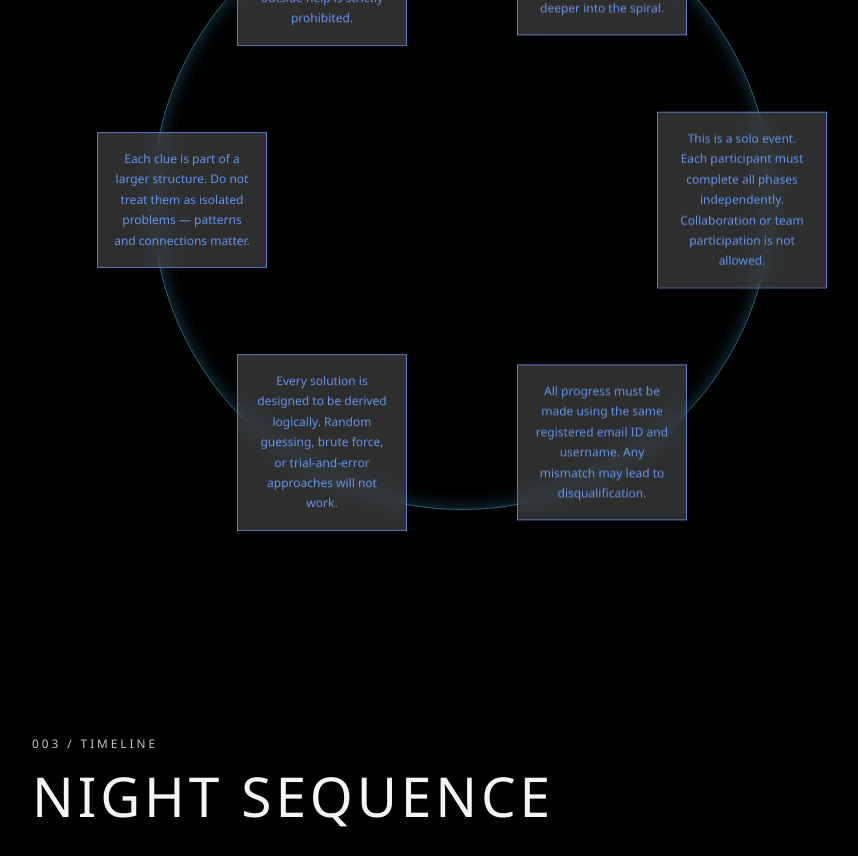
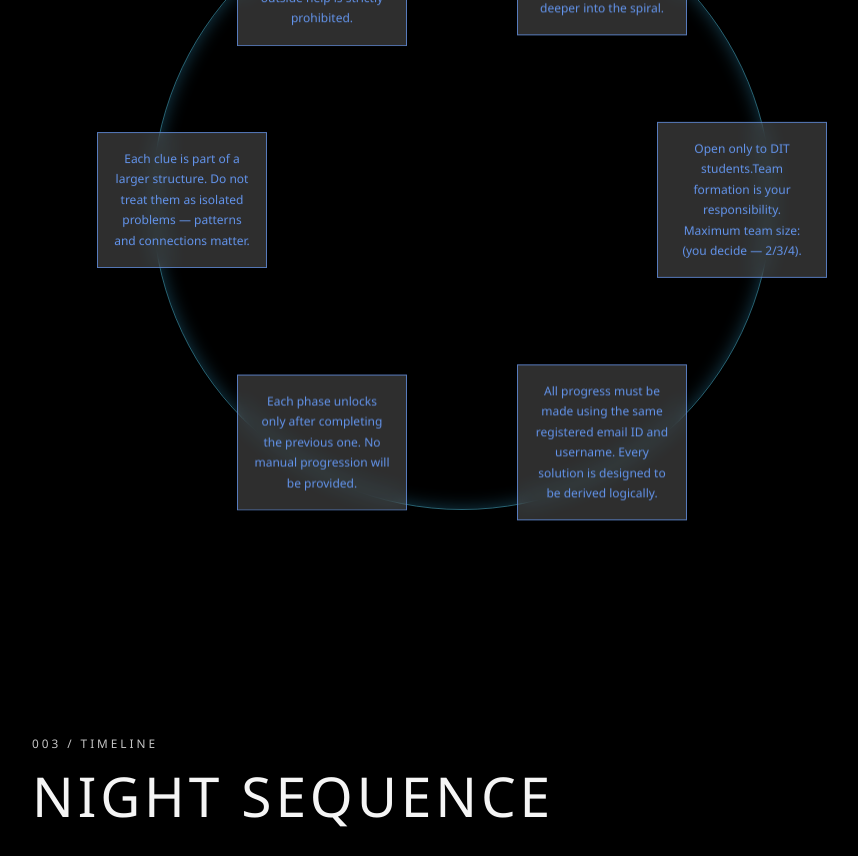
Before and after one commit to suyog3005/dsaii-dit, a Next.js app: page /thespiral in a window 1280 px wide. Shown: the part 1960-2816 px from the top of the page, without its empty margins (178-1036 px from the left). Built offline with nearby package versions, Linux system fonts and the light colour scheme; no server answers.

Commit message:
rule update1

```diff
--- a/components/thespiral/sections/RulesSection.tsx
+++ b/components/thespiral/sections/RulesSection.tsx
@@ -4,9 +4,9 @@ import { useEffect, useState } from "react";
 import type { CSSProperties } from "react";
 
 const rules = [
-  "This is a solo event. Each participant must complete all phases independently. Collaboration or team participation is not allowed.",
-  "All progress must be made using the same registered email ID and username. Any mismatch may lead to disqualification.",
-  "Every solution is designed to be derived logically. Random guessing, brute force, or trial-and-error approaches will not work.",
+  "Open only to DIT students.Team formation is your responsibility. Maximum team size: (you decide — 2/3/4).",
+  "All progress must be made using the same registered email ID and username. Every solution is designed to be derived logically.",
+  "Each phase unlocks only after completing the previous one. No manual progression will be provided.",
   "Each clue is part of a larger structure. Do not treat them as isolated problems — patterns and connections matter.",
   "Participants must rely only on their own reasoning. Sharing answers, using others’ solutions, or seeking outside help is strictly prohibited.",
   "Not all instructions will be given. Progress depends on your ability to observe, interpret, and adapt as you move deeper into the spiral.",
```
